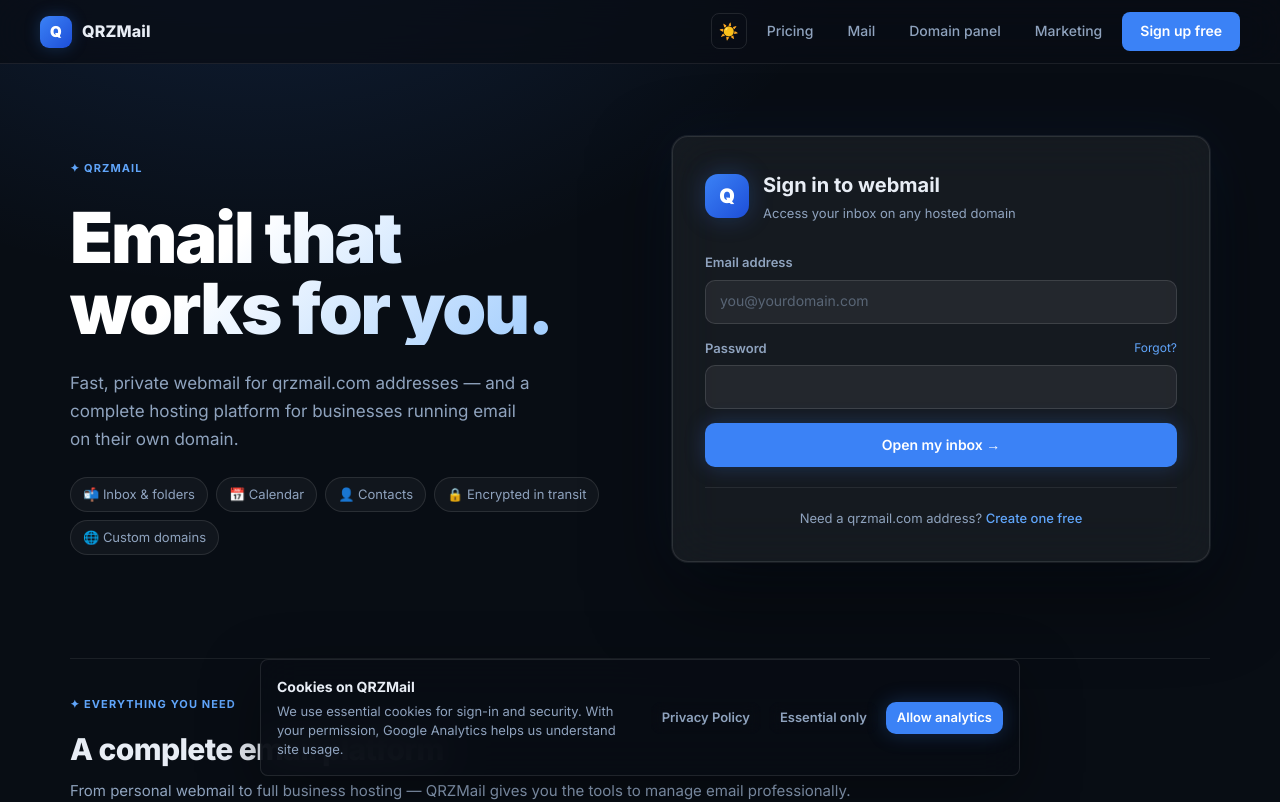
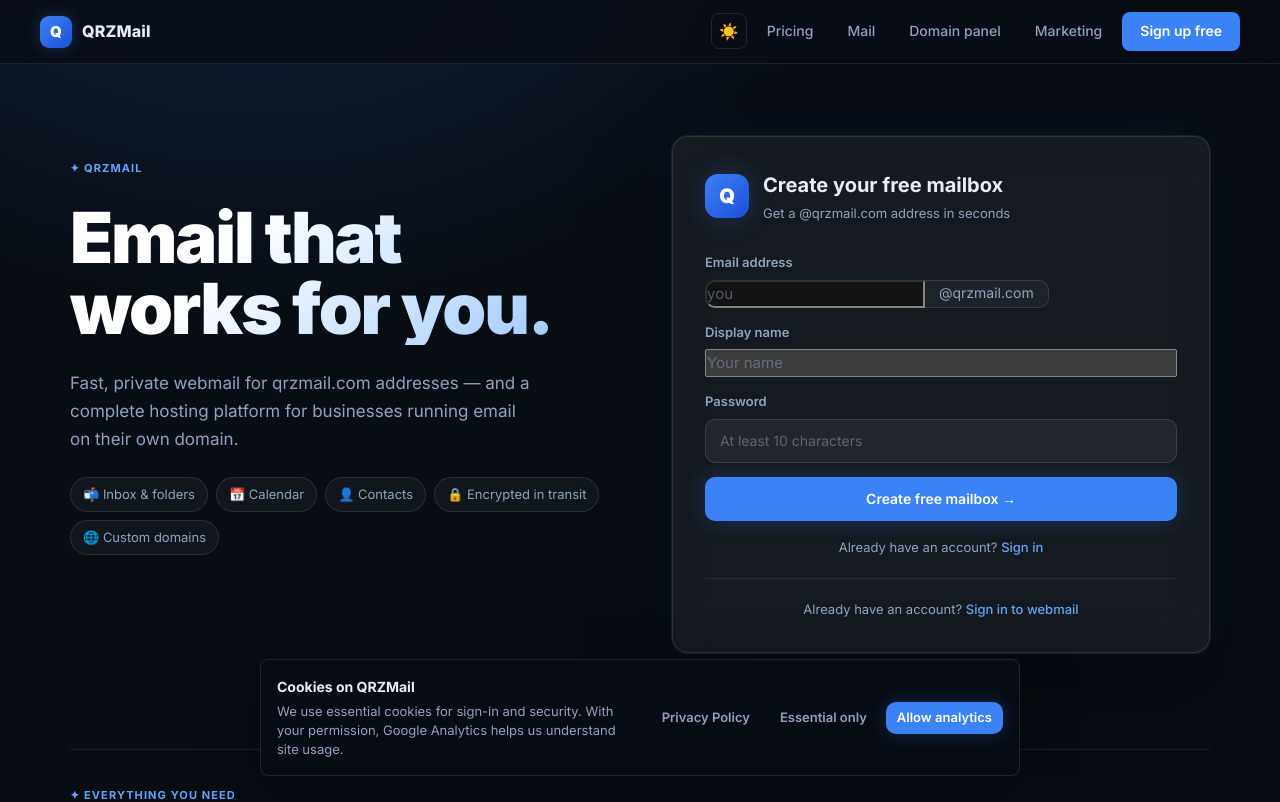
Before and after one commit to ndel/qrzmail, a Next.js app: page / in a window 1280 px wide. Shown: the top 802 px of the page. Built offline with nearby package versions, Linux system fonts and the light colour scheme; no server answers; the database is empty.

Commit message:
feat: replace homepage login form with create account form

```diff
--- /dev/null
+++ b/app/components/home-signup-form.tsx
@@ -0,0 +1,142 @@
+"use client";
+
+import { FormEvent, useState } from "react";
+import Link from "next/link";
+import { useRouter } from "next/navigation";
+
+type State =
+  | { type: "idle" }
+  | { type: "loading" }
+  | { type: "error"; message: string };
+
+export default function HomeSignupForm() {
+  const router = useRouter();
+  const [state, setState] = useState<State>({ type: "idle" });
+  const [localPart, setLocalPart] = useState("");
+
+  async function handleSubmit(event: FormEvent<HTMLFormElement>) {
+    event.preventDefault();
+    setState({ type: "loading" });
+
+    const formData = new FormData(event.currentTarget);
+    const body: Record<string, unknown> = Object.fromEntries(formData);
+
+    try {
+      // Step 1: Create the mailbox via signup API
+      const signupRes = await fetch("/api/signup", {
+        method: "POST",
+        headers: { "Content-Type": "application/json" },
+        body: JSON.stringify(body),
+      });
+      const signupResult = await signupRes.json();
+
+      if (!signupRes.ok) {
+        setState({ type: "error", message: signupResult.error ?? "Signup failed." });
+        return;
+      }
+
+      // Step 2: Auto-login with the same credentials
+      const email = signupResult.email;
+      const password = body.password as string;
+
+      const loginRes = await fetch("/api/account/login", {
+        method: "POST",
+        headers: { "Content-Type": "application/json" },
+        body: JSON.stringify({ email, password }),
+      });
+
+      if (loginRes.ok) {
+        // Notify the navbar to re-fetch auth state
+        window.dispatchEvent(new CustomEvent("qrzmail-auth-change"));
+      }
+
+      // Step 3: Redirect to webmail regardless of auto-login result
+      router.push("/mail");
+    } catch {
+      setState({ type: "error", message: "Something went wrong. Please try again." });
+    }
+  }
+
+  return (
+    <form onSubmit={handleSubmit}>
+      {state.type === "error" && (
+        <div className="message error" role="alert">
+          {state.message}
+        </div>
+      )}
+
+      <div className="field">
+        <label htmlFor="home-signup-local">Email address</label>
+        <div className="input-group">
+          <input
+            id="home-signup-local"
+            name="localPart"
+            autoComplete="off"
+            value={localPart}
+            onChange={(event) => setLocalPart(event.target.value)}
+            minLength={3}
+            maxLength={32}
+            pattern="[a-z0-9][a-z0-9._-]{1,30}[a-z0-9]"
+            placeholder="you"
+            required
+          />
+          <span className="suffix">@qrzmail.com</span>
+        </div>
+      </div>
+
+      {/* Hidden email field for password managers */}
+      <input
+        aria-hidden="true"
+        autoComplete="username"
+        name="email"
+        readOnly
+        tabIndex={-1}
+        type="email"
+        value={localPart ? `${localPart.trim().toLowerCase()}@qrzmail.com` : ""}
+        style={{
+          position: "absolute",
+          left: "-10000px",
+          width: 1,
+          height: 1,
+          opacity: 0,
+          pointerEvents: "none",
+        }}
+      />
+
+      <div className="field">
+        <label htmlFor="home-signup-name">Display name</label>
+        <input
+          id="home-signup-name"
+          name="name"
+          autoComplete="name"
+          maxLength={80}
+          placeholder="Your name"
+        />
+      </div>
+
+      <div className="field">
+        <label htmlFor="home-signup-password">Password</label>
+        <input
+          id="home-signup-password"
+          name="password"
+          type="password"
+          autoComplete="new-password"
+          minLength={10}
+          placeholder="At least 10 characters"
+          required
+        />
+      </div>
+
+      <button className="button primary full" type="submit" disabled={state.type === "loading"}>
+        {state.type === "loading" ? "Creating your mailbox…" : "Create free mailbox →"}
+      </button>
+
+      <p style={{ marginTop: "16px", fontSize: "13px", color: "var(--ink-soft)", textAlign: "center" }}>
+        Already have an account?{" "}
+        <Link href="/login" className="text-link">
+          Sign in
+        </Link>
+      </p>
+    </form>
+  );
+}
--- a/app/page.tsx
+++ b/app/page.tsx
@@ -1,11 +1,11 @@
 import type { Metadata } from "next";
 import Link from "next/link";
-import WebmailLoginForm from "@/app/components/webmail-login-form";
+import HomeSignupForm from "@/app/components/home-signup-form";
 
 export const metadata: Metadata = {
   title: "QRZMail – Secure Webmail & Custom Domain Email Hosting",
   description:
-    "Sign in to your QRZMail inbox, create a free qrzmail.com mailbox, or set up custom domain email hosting with IMAP/SMTP, calendar, contacts, SPF, DKIM & DMARC. Fast, private, and reliable.",
+    "Create a free qrzmail.com mailbox, access secure webmail, or set up custom domain email hosting with IMAP/SMTP, calendar, contacts, SPF, DKIM & DMARC. Fast, private, and reliable.",
   keywords: [
     "QRZMail webmail",
     "free email hosting",
@@ -21,18 +21,11 @@
   openGraph: {
     title: "QRZMail – Secure Webmail & Custom Domain Email Hosting",
     description:
-      "Sign in to your QRZMail inbox, create a free qrzmail.com mailbox, or set up custom domain email hosting with IMAP/SMTP, calendar, contacts, SPF, DKIM & DMARC.",
+      "Create a free qrzmail.com mailbox, access secure webmail, or set up custom domain email hosting with IMAP/SMTP, calendar, contacts, SPF, DKIM & DMARC.",
   },
 };
 
-export default async function Home({
-  searchParams,
-}: {
-  searchParams?: Promise<{ login?: string }>;
-}) {
-  const params = await searchParams;
-  const loginFailed = params?.login === "failed";
-
+export default async function Home() {
   const breadcrumbJsonLd = {
     "@context": "https://schema.org",
     "@type": "BreadcrumbList",
@@ -76,23 +69,23 @@
           </div>
         </div>
 
-        {/* Right — webmail login card */}
+        {/* Right — create account card */}
         <div>
           <div className="panel home-card">
             <div className="home-card-header">
               <span className="mark lg">Q</span>
               <div>
-                <h2>Sign in to webmail</h2>
-                <p>Access your inbox on any hosted domain</p>
+                <h2>Create your free mailbox</h2>
+                <p>Get a @qrzmail.com address in seconds</p>
               </div>
             </div>
 
-            <WebmailLoginForm loginFailed={loginFailed} />
+            <HomeSignupForm />
 
             <p className="home-card-footer">
-              Need a qrzmail.com address?{" "}
-              <Link href="/signup" className="text-link">
-                Create one free
+              Already have an account?{" "}
+              <Link href="/login" className="text-link">
+                Sign in to webmail
               </Link>
             </p>
           </div>
```
Also changed, not shown: 1 other file (tests, documents, lock files or other folders).
